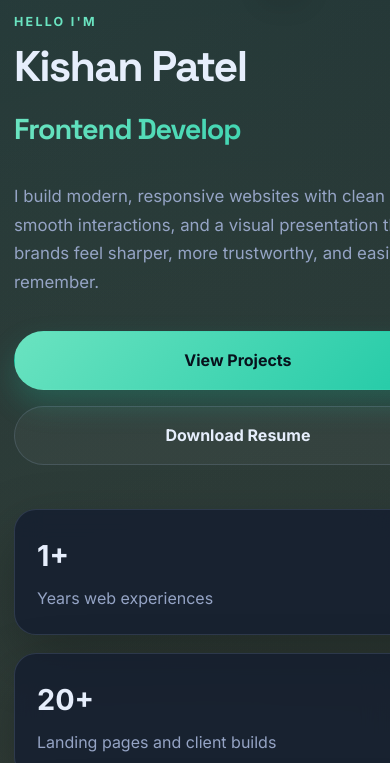
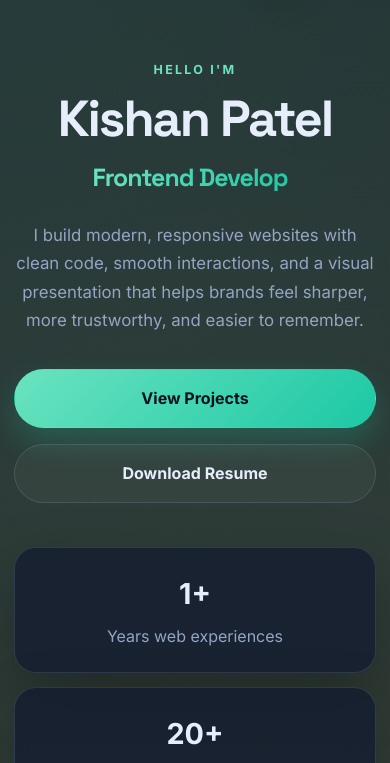
Before and after one commit to kishanpatel9966/kishanpatel9966.github.io, a plain HTML site: page index.html in a window 390 px wide. Shown: the part 67-830 px from the top of the page. Drawn offline with nearby package versions, Linux system fonts and the light colour scheme; animation ran at ten frames a second.

Commit message:
responsive fix and hero improvement

```diff
--- a/assets/css/style.bundle.css
+++ b/assets/css/style.bundle.css
@@ -328,6 +328,11 @@ html[data-theme="light"] .theme-icon-moon {
   grid-template-columns: repeat(2, minmax(0, 1fr));
   gap: 42px;
   align-items: center;
+}
+
+.hero-copy,
+.hero-visual {
+  min-width: 0;
 }
 
 .hero-copy h1 {
@@ -1244,10 +1249,15 @@ html[data-theme="light"] .project-image::after {
 
   .hero-visual {
     min-height: auto;
+    display: flex;
+    flex-wrap: wrap;
+    justify-content: center;
+    gap: 14px;
   }
 
   .main-shot {
     margin: 0 auto;
+    width: min(100%, 420px);
   }
 
   .timeline-item {
@@ -1310,8 +1320,22 @@ html[data-theme="light"] .project-image::after {
     padding-top: 140px;
   }
 
+  .hero-copy {
+    text-align: center;
+  }
+
   .hero-copy h1 {
     font-size: clamp(2.5rem, 11vw, 4.3rem);
+  }
+
+  .hero-intro {
+    margin-left: auto;
+    margin-right: auto;
+  }
+
+  .hero-roleline,
+  .hero-actions {
+    justify-content: center;
   }
 
   .hero-stats,
@@ -1330,8 +1354,8 @@ html[data-theme="light"] .project-image::after {
 
   .tech-pill {
     position: static;
-    margin-top: 16px;
     display: inline-flex;
+    margin-top: 0;
   }
 
   .footer-shell {
@@ -1343,6 +1367,40 @@ html[data-theme="light"] .project-image::after {
 @media (max-width: 479px) {
   .section {
     padding: 78px 0;
+  }
+
+  .hero-section {
+    padding-top: 126px;
+  }
+
+  .hero-grid {
+    gap: 28px;
+  }
+
+  .hero-copy h1 {
+    font-size: clamp(2.3rem, 13vw, 3.4rem);
+    line-height: 1;
+  }
+
+  .hero-roleline {
+    min-height: 0;
+    font-size: 1.55rem;
+    line-height: 1.2;
+  }
+
+  .hero-role-dynamic {
+    white-space: normal;
+    padding-right: 10px;
+  }
+
+  .profile-frame {
+    padding: 16px;
+    border-radius: 24px;
+  }
+
+  .hero-screen {
+    min-height: 0;
+    aspect-ratio: 1 / 1;
   }
 
   .skills-grid {
@@ -1367,4 +1425,8 @@ html[data-theme="light"] .project-image::after {
   .hero-actions {
     flex-direction: column;
   }
+
+  .hero-stats {
+    gap: 14px;
+  }
 }
--- a/assets/js/script.bundle.js
+++ b/assets/js/script.bundle.js
@@ -136,6 +136,16 @@
       return role.length > longest.length ? role : longest;
     }, "");
 
+    if (window.innerWidth <= 479) {
+      typingNode.style.minWidth = "0";
+      return;
+    }
+
+    if (window.innerWidth <= 767) {
+      typingNode.style.minWidth = Math.min(longestRole.length, 18) + "ch";
+      return;
+    }
+
     typingNode.style.minWidth = longestRole.length + 1 + "ch";
   }
 
@@ -188,6 +198,10 @@
     revealOnScroll();
   });
 
+  window.addEventListener("resize", function () {
+    stabilizeTypingWidth();
+  });
+
   if (menuToggle) {
     menuToggle.addEventListener("click", function () {
       toggleMenu(false);
```
